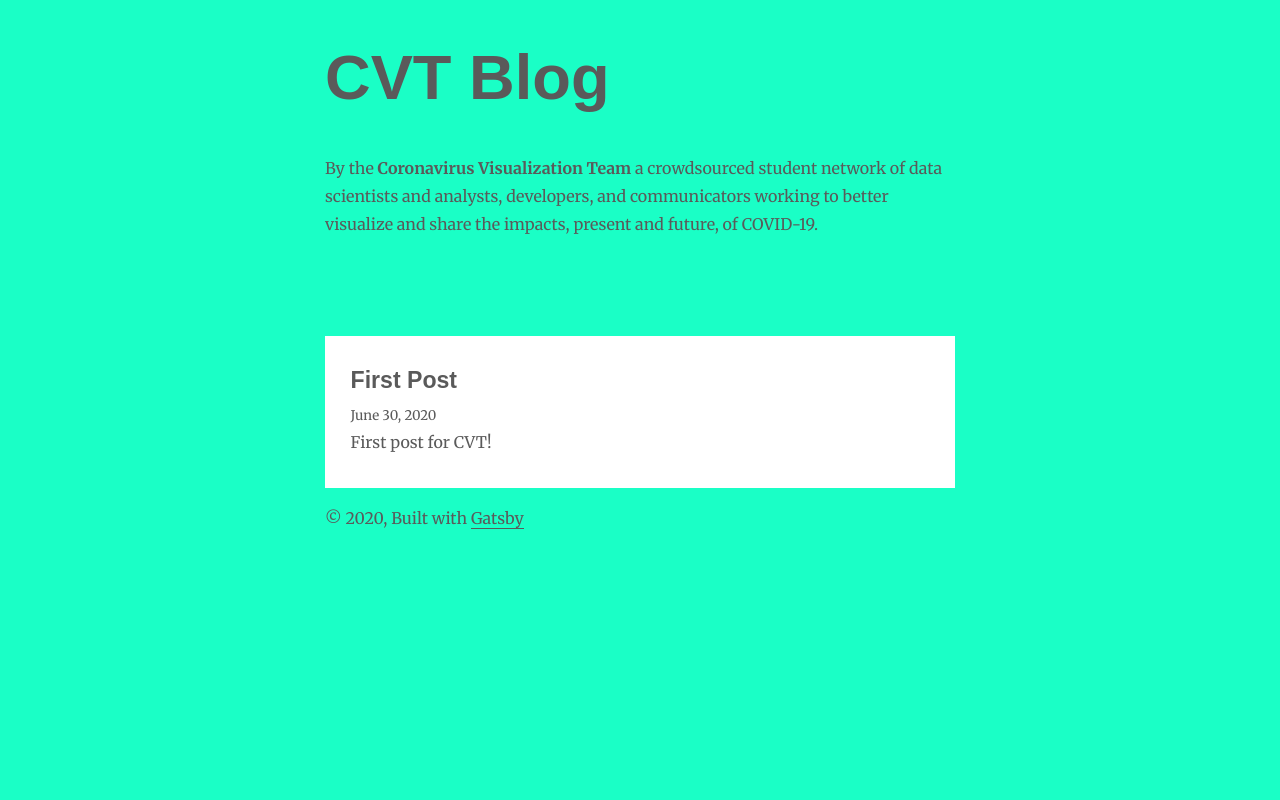
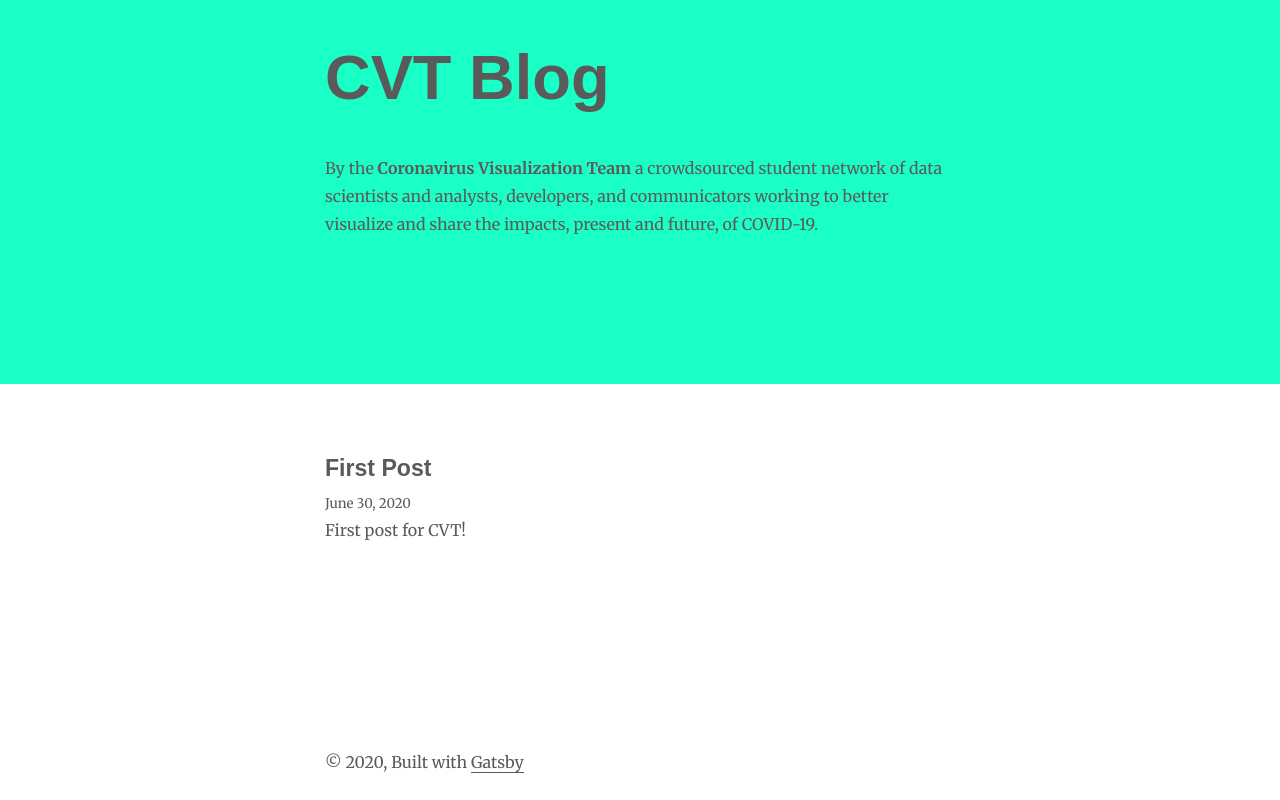
Before and after one commit to Coronavirus-Visualization-Team/blog, a Gatsby site: page / in a window 1280 px wide. Built offline with nearby package versions, Linux system fonts and the light colour scheme; Gatsby itself is replaced by a stand-in of ours; some packages are replaced by stand-ins of ours.

Commit message:
updated style of homepage and blog pages

```diff
--- a/src/components/layout.js
+++ b/src/components/layout.js
@@ -55,7 +55,7 @@ const Layout = ({ location, title, children }) => {
     <div
       style={{
         margin: `0`,
-        height: `100vh`,
+        height: `48vh`,
         width: `100%`,
         backgroundColor: `#1affc6`,
         color: `#5A5A5A`
@@ -73,7 +73,10 @@ const Layout = ({ location, title, children }) => {
       <main>{children}</main>
       <footer
           style={{
-            marginTop: `2vh`
+            marginTop: `2vh`,
+            position: `absolute`,
+            bottom: `0`,
+            marginBottom: `3vh`
           }}
       >
         © {new Date().getFullYear()}, Built with
--- a/src/pages/index.js
+++ b/src/pages/index.js
@@ -20,11 +20,10 @@ const BlogIndex = ({ data, location }) => {
           <article key={node.fields.slug}>
             <div
               style={{
-                margin: `0`,
-                paddingLeft: `2vw`,
-                paddingRight: `2vw`,
-                width: `100%`,
-                minWidth: `100%`,
+                margin: `auto`,
+                position: `absolute`,
+                left: `50`,
+                top: `50vh`,
                 backgroundColor: `white`,
               }}
             >
@@ -34,7 +33,6 @@ const BlogIndex = ({ data, location }) => {
                   fontFamily: "'Chivo', sans-serif",
                   fontWeight: "bold",
                   marginBottom: rhythm(1 / 4),
-                  paddingTop: `4vh`
                 }}
               >
                 <Link style={{ boxShadow: `none`, color: `#5A5A5A` }} to={node.fields.slug}>
--- a/src/templates/blog-post.js
+++ b/src/templates/blog-post.js
@@ -20,7 +20,8 @@ const BlogPostTemplate = ({ data, pageContext, location }) => {
       <article
           style={{
             width: `100%`,
-            backgroundColor: `white`
+            backgroundColor: `white`,
+            border: `2px solid`
           }}
       >
         <header>
```
